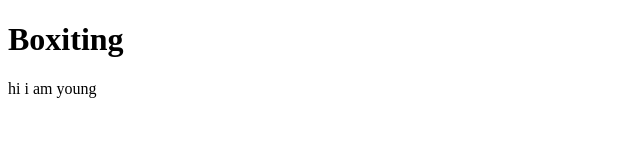
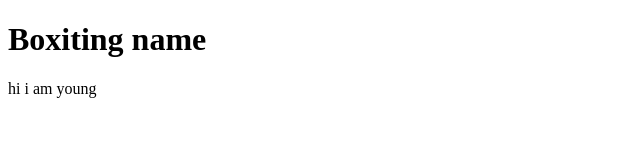
Before and after one commit to yhan0704/example, a plain HTML site: page index.html in a window 1280 px wide. Shown: the whole page, without its empty margins (0-640 px from the left). Drawn offline with Linux system fonts and the light colour scheme.

```diff
--- a/index.html
+++ b/index.html
@@ -7,7 +7,7 @@
     <title>Document</title>
 </head>
 <body>
-    <h1>Boxiting</h1>
+    <h1>Boxiting name</h1>
     <div>hi i am young</div>
 </body>
 </html>
```
